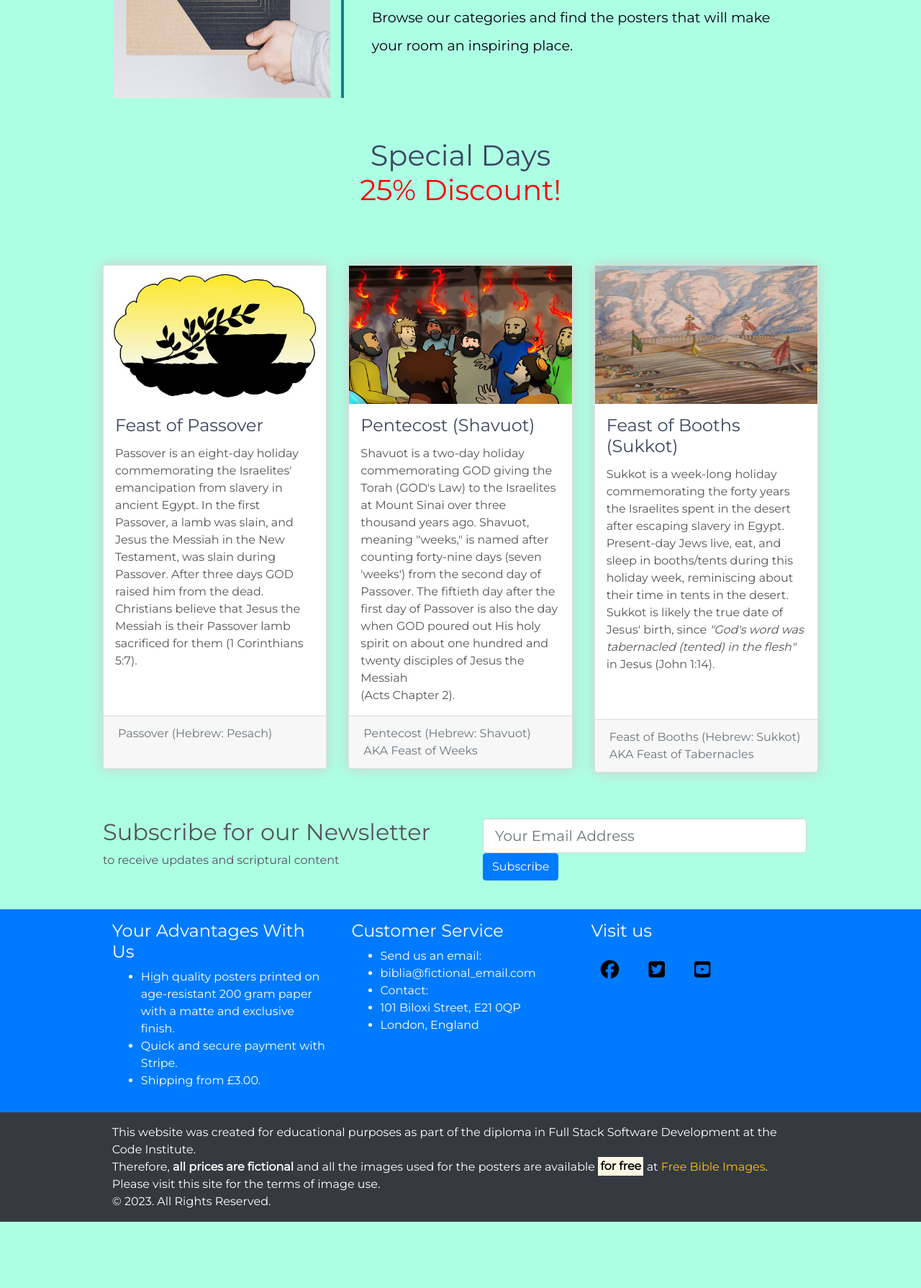
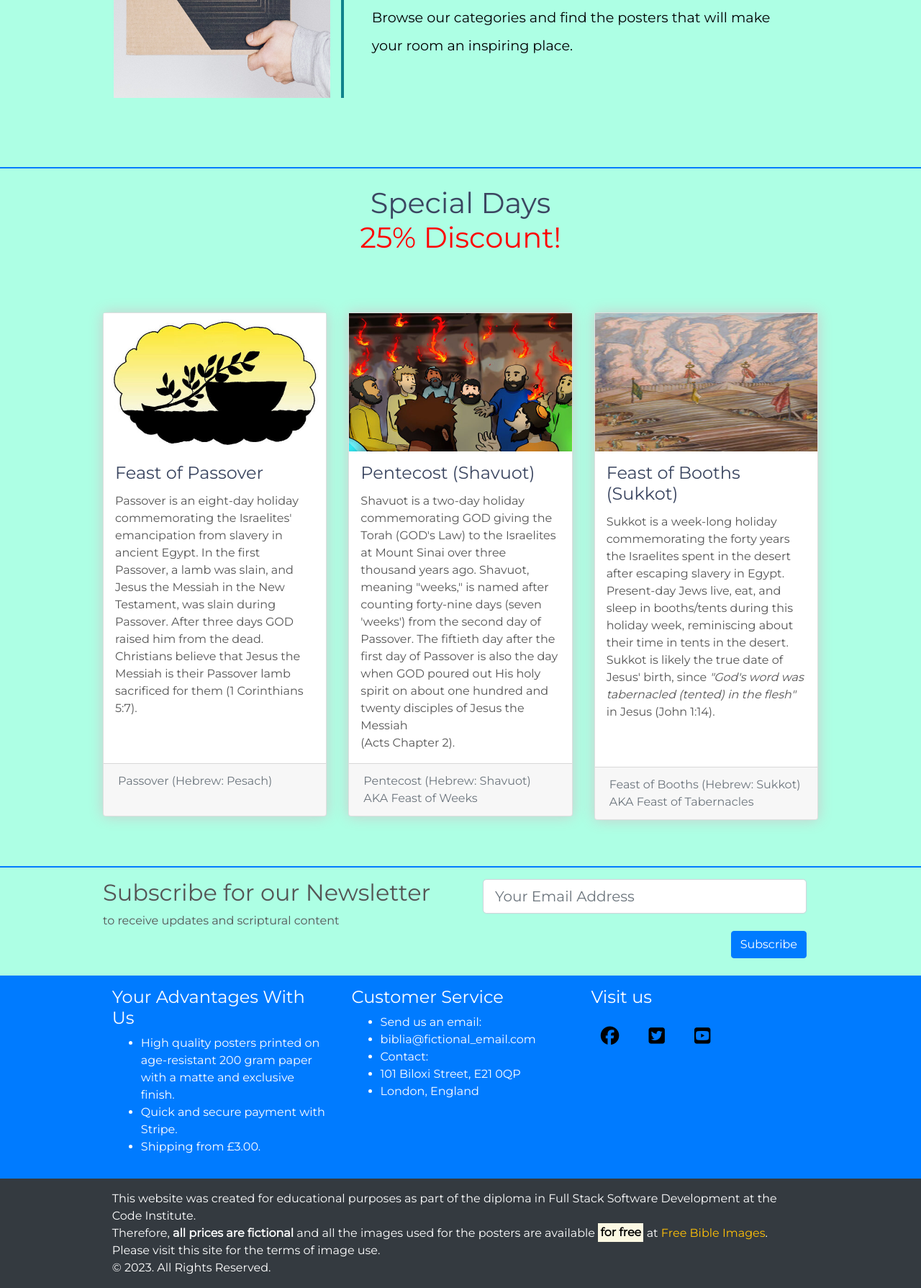
Before and after one commit to DelroyGayle/Biblia-Posters-PP5, a Django app: page / in a window 1280 px wide. Shown: the part 1390-3179 px from the top of the page at 72% size. Before the commit the page ends 3087 px from the top, so only its background shows below. Run offline with Django 3.2, Linux system fonts and the light colour scheme; some libraries are stand-ins or nearby versions.

Commit message:
Add hr lines

```diff
--- a/home/templates/home/index.html
+++ b/home/templates/home/index.html
@@ -55,6 +55,7 @@
     </div>
 
     <!-- Special Days section -->
+    <hr class="border border-primary border-3 opacity-75">
     <div class="special-days">
         <div class="container">
             <h1 class="text-center">Special Days<span class="span-gap newline discount-text">25% Discount!</span></h1>
@@ -141,6 +142,7 @@
         </div>
     </div>
     <!-- Newsletter form -->
+    <hr class="border border-primary border-3 opacity-75">
     <div class="newsletter-form">
         <div class="container">
             <form>
@@ -159,7 +161,7 @@
                                 <input type="email" class="form-control form-control-lg"
                                     placeholder="Your Email Address" name="email"
                                     aria-label="Your Email Address (Required)" required>
-                                <button type="submit" class="btn btn-primary mb-2">Subscribe</button>
+                                <button type="submit" class="btn btn-primary mt-4 float-right">Subscribe</button>
                             </div>
                         </form>
                     </div>
```
